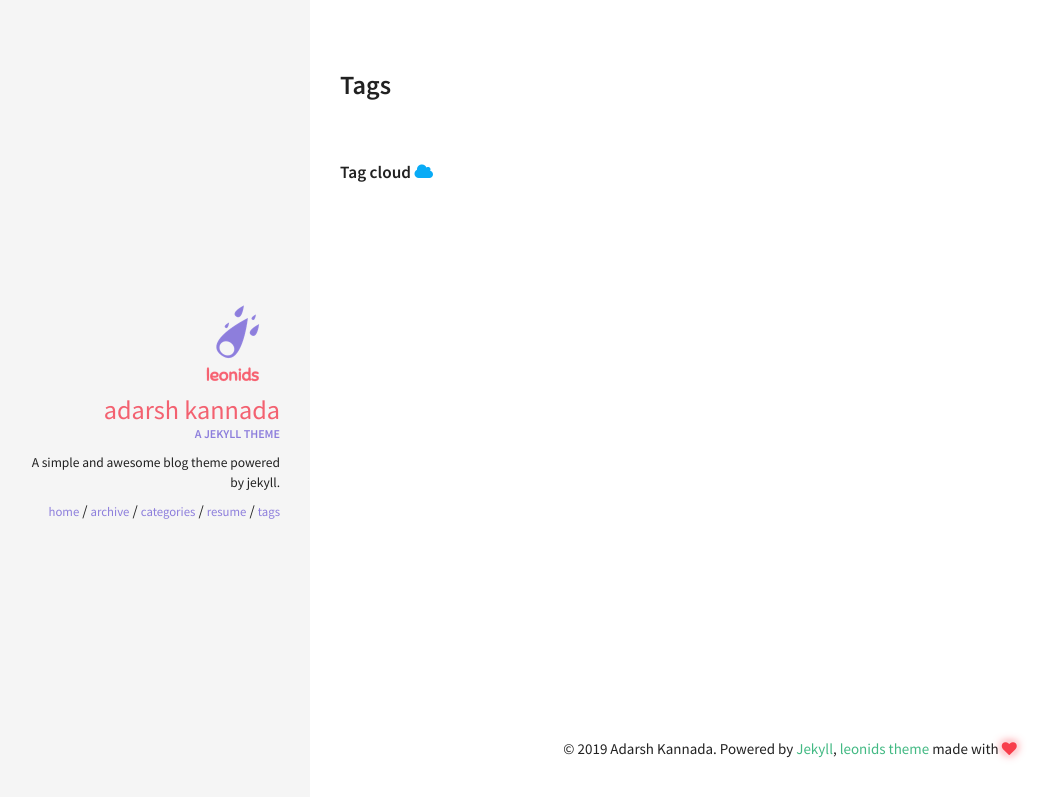
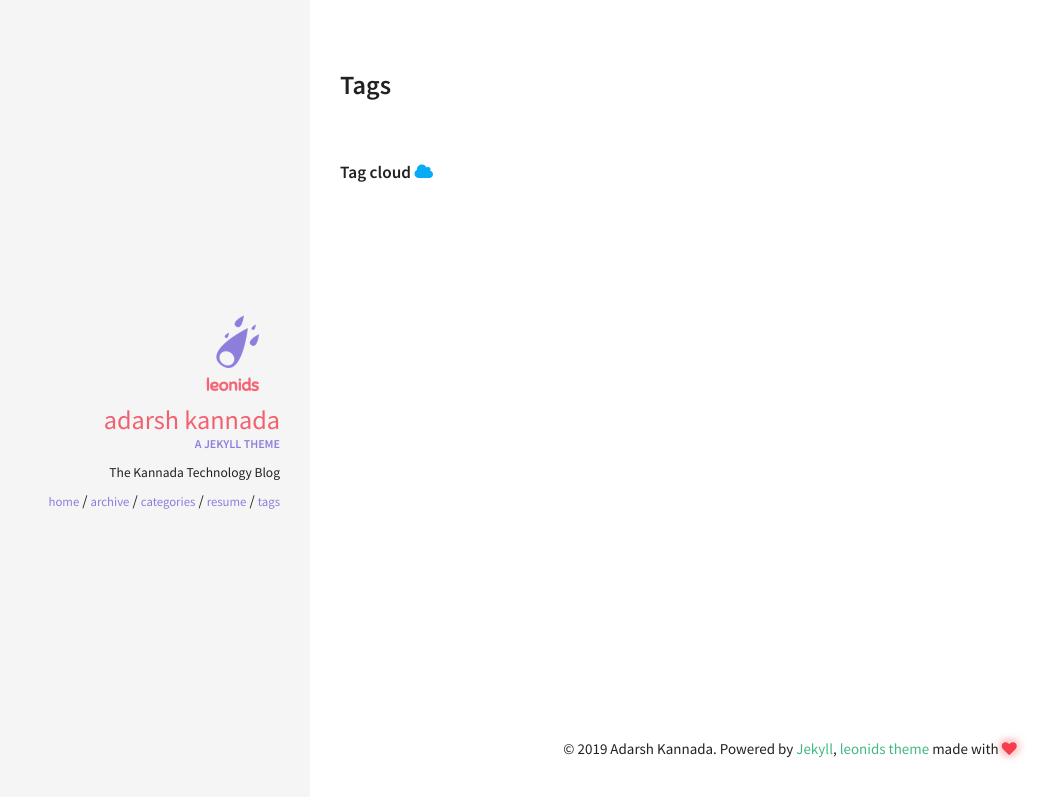
Before and after one commit to adarshkannada/Sanje, a Jekyll site: the page built from tags.html, in a window 1280 px wide. Shown: the top 797 px of the page, without its empty margins (10-1063 px from the left). Built offline with Jekyll 4.4.1, drawn with Linux system fonts in a browser that asks for light colours.

Commit message:
Update _config.yml

```diff
--- a/_config.yml
+++ b/_config.yml
@@ -6,7 +6,7 @@
 title: Acchakannada Tech
 email: adarshkannada@gmail.com
 description: A Kannada Technology Blog.
-url:
+url: /Sanje
 keywords: ["blog", "jekyll"]
 
 #
@@ -36,7 +36,7 @@ owner:
   name: Adarsh Kannada
   avatar: leonids-logo.png
   job: "A jekyll theme"
-  bio: "A simple and awesome blog theme powered by jekyll."
+  bio: "The Kannada Technology Blog"
   email:
   disqus-shortname:
   twitter: #username
```
